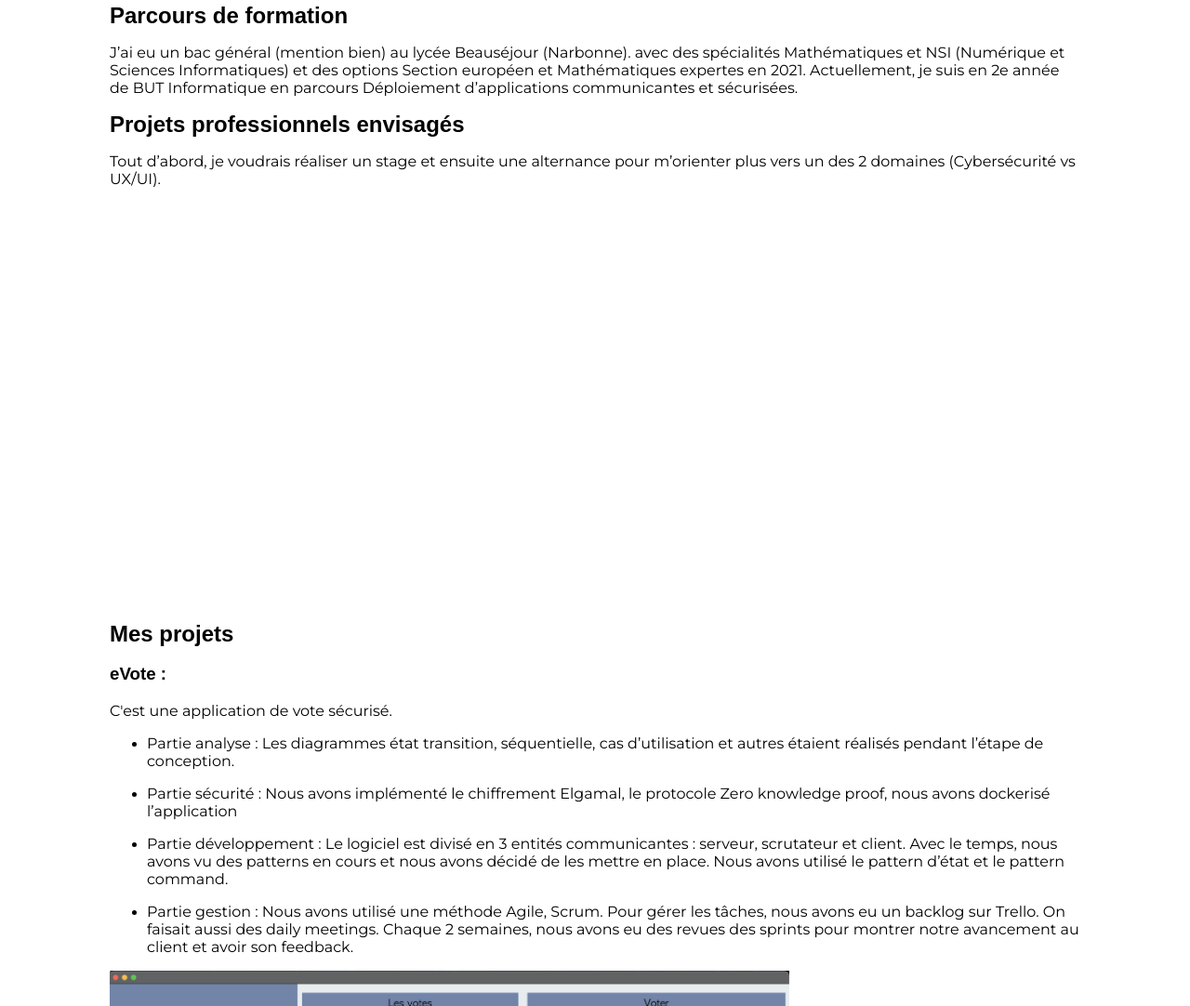
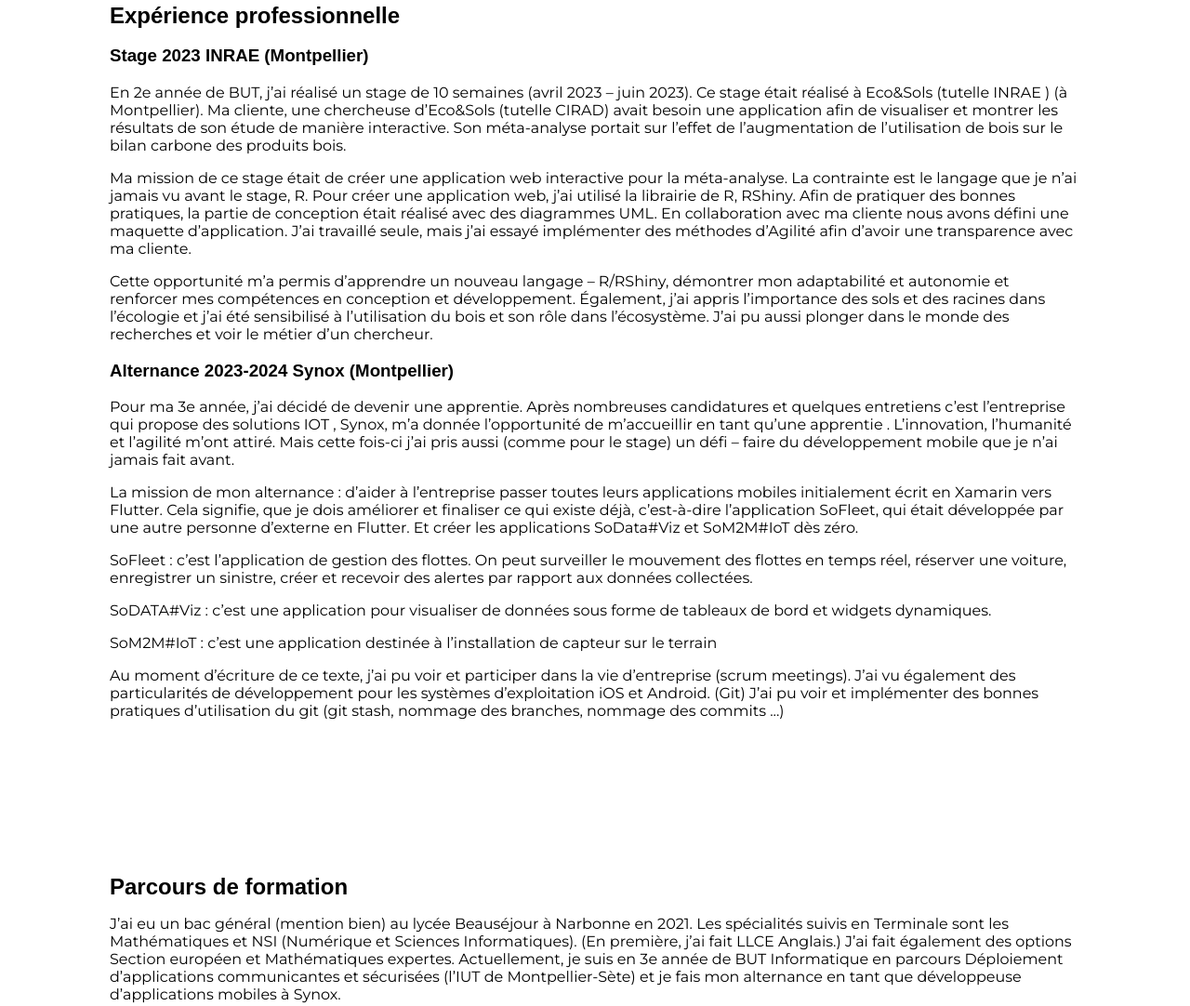
Before and after one commit to surina-margarita/sitePortfolio, a plain HTML site: page index.html in a window 1280 px wide. Shown: the part 1828-2910 px from the top of the page at 93% size. Drawn offline with nearby package versions, Linux system fonts and the light colour scheme; a web font is replaced by a local one.

Commit message:
ajout text

```diff
--- a/index.html
+++ b/index.html
@@ -82,26 +82,70 @@
             </div>
 
         </div>
+        <div>
+            <h2>Expérience professionnelle</h2>
+            <h3>Stage 2023 INRAE (Montpellier)</h3>
+            <p>
+                En 2e année de BUT, j’ai réalisé un stage de 10 semaines (avril 2023 – juin 2023). Ce stage était réalisé à Eco&Sols (tutelle INRAE ) (à Montpellier). Ma cliente, une chercheuse d’Eco&Sols (tutelle CIRAD) avait besoin une application afin de visualiser et montrer les résultats de son étude de manière interactive. Son méta-analyse portait sur l’effet de l’augmentation de l’utilisation de bois sur le bilan carbone des produits bois.
+            </p>
+            <p>
+                Ma mission de ce stage était de créer une application web interactive pour la méta-analyse. La contrainte est le langage que je n’ai jamais vu avant le stage, R. Pour créer une application web, j’ai utilisé la librairie de R, RShiny. Afin de pratiquer des bonnes pratiques, la partie de conception était réalisé avec des diagrammes UML. En collaboration avec ma cliente nous avons défini une maquette d’application. J’ai travaillé seule, mais j’ai essayé implémenter des méthodes d’Agilité afin d’avoir une transparence avec ma cliente.
+            </p>
+            <p>
+                Cette opportunité m’a permis d’apprendre un nouveau langage – R/RShiny, démontrer mon adaptabilité et autonomie et renforcer mes compétences en conception et développement. Également, j’ai appris l’importance des sols et des racines dans l’écologie et j’ai été sensibilisé à l’utilisation du bois et son rôle dans l’écosystème. J’ai pu aussi plonger dans le monde des recherches et voir le métier d’un chercheur.
+            </p>
+            <h3>Alternance 2023-2024 Synox (Montpellier)</h3>
+            <p>
+                Pour ma 3e année, j’ai décidé de devenir une apprentie. Après nombreuses candidatures et quelques entretiens c’est l’entreprise qui propose des solutions IOT  , Synox, m’a donnée l’opportunité de m’accueillir en tant qu’une apprentie . L’innovation, l’humanité et l’agilité m’ont attiré. Mais cette fois-ci j’ai pris aussi (comme pour le stage) un défi – faire du développement mobile que je n’ai jamais fait avant.
+            </p>
+            <p>
+                La mission de mon alternance : d’aider à l’entreprise passer toutes leurs applications mobiles initialement écrit en Xamarin vers Flutter. Cela signifie, que je dois améliorer et finaliser ce qui existe déjà, c’est-à-dire l’application SoFleet, qui était développée par une autre personne d’externe en Flutter. Et créer les applications SoData#Viz et SoM2M#IoT dès zéro.
+            </p>
+            <p>
+                SoFleet : c’est l’application de gestion des flottes. On peut surveiller le mouvement des flottes en temps réel, réserver une voiture, enregistrer un sinistre, créer et recevoir des alertes par rapport aux données collectées.
+            </p>
+            <p>
+                SoDATA#Viz : c’est une application pour visualiser de données sous forme de tableaux de bord et widgets dynamiques.
+            </p>
+            <p>
+                SoM2M#IoT : c’est une application destinée à l’installation de capteur sur le terrain
+            </p>
+            <p>
+            Au moment d’écriture de ce texte, j’ai pu voir et participer dans la vie d’entreprise (scrum meetings).
+            J’ai vu également des particularités de développement pour les systèmes d’exploitation iOS et Android.
+            (Git) J’ai pu voir et implémenter des bonnes pratiques d’utilisation du git (git stash, nommage des branches, nommage des commits ...)
+            </p>
+        </div>
 
         <div>
             <h2>Parcours de formation</h2>
             <p>
-                J’ai eu un bac général (mention bien) au lycée Beauséjour (Narbonne).  avec des spécialités Mathématiques et NSI (Numérique et Sciences Informatiques) et des options Section européen et Mathématiques expertes en 2021.
-                Actuellement, je suis en 2e année de BUT Informatique en parcours Déploiement d’applications communicantes et sécurisées.
+                J’ai eu un bac général (mention bien) au lycée Beauséjour à Narbonne en 2021. Les spécialités suivis en Terminale sont les Mathématiques et NSI (Numérique et Sciences Informatiques). (En première, j’ai fait LLCE Anglais.) J’ai fait également des options Section européen et Mathématiques expertes.
+                Actuellement, je suis en 3e année de BUT Informatique en parcours Déploiement d’applications communicantes et sécurisées (l’IUT de Montpellier-Sète) et je fais mon alternance en tant que développeuse d’applications mobiles à Synox.
             </p>
 
             <h2>Projets professionnels envisagés</h2>
             <p>
-                Tout d’abord, je voudrais réaliser un stage et ensuite une alternance pour m’orienter plus vers un des 2 domaines (Cybersécurité vs UX/UI).
+                Prochainement, je vais continuer développer mes compétences en développement et la cybersécurité en tant qu’une employée et autodidacte.
+                Je voudrais continuer mes études tout en restant l’apprenti chez Synox.
             </p>
         </div>
-
-
     </section>
 
     <section id="projets">
         <div>
             <h2>Mes projets</h2>
+            <h3>
+                RShiny app pour la méta-analyse sur le sujet de carbone.
+            </h3>
+            <p>
+                Réalisé en 10 semaines pendant le stage de 2e année de BUT.
+                <ul>
+                    <li> <p>Partie analyse : Maquette, diagramme cas d’utilisation .</p></li>
+                    <li> <p>Partie développement : Utilisation du pattern MVC.</p></li>
+                    <li> <p>Partie gestion : Travail en autonomie, utilisation des pratiques Scrum .</p></li>
+                </ul>
+            </p>
             <h3>
                 eVote :
             </h3>
```
